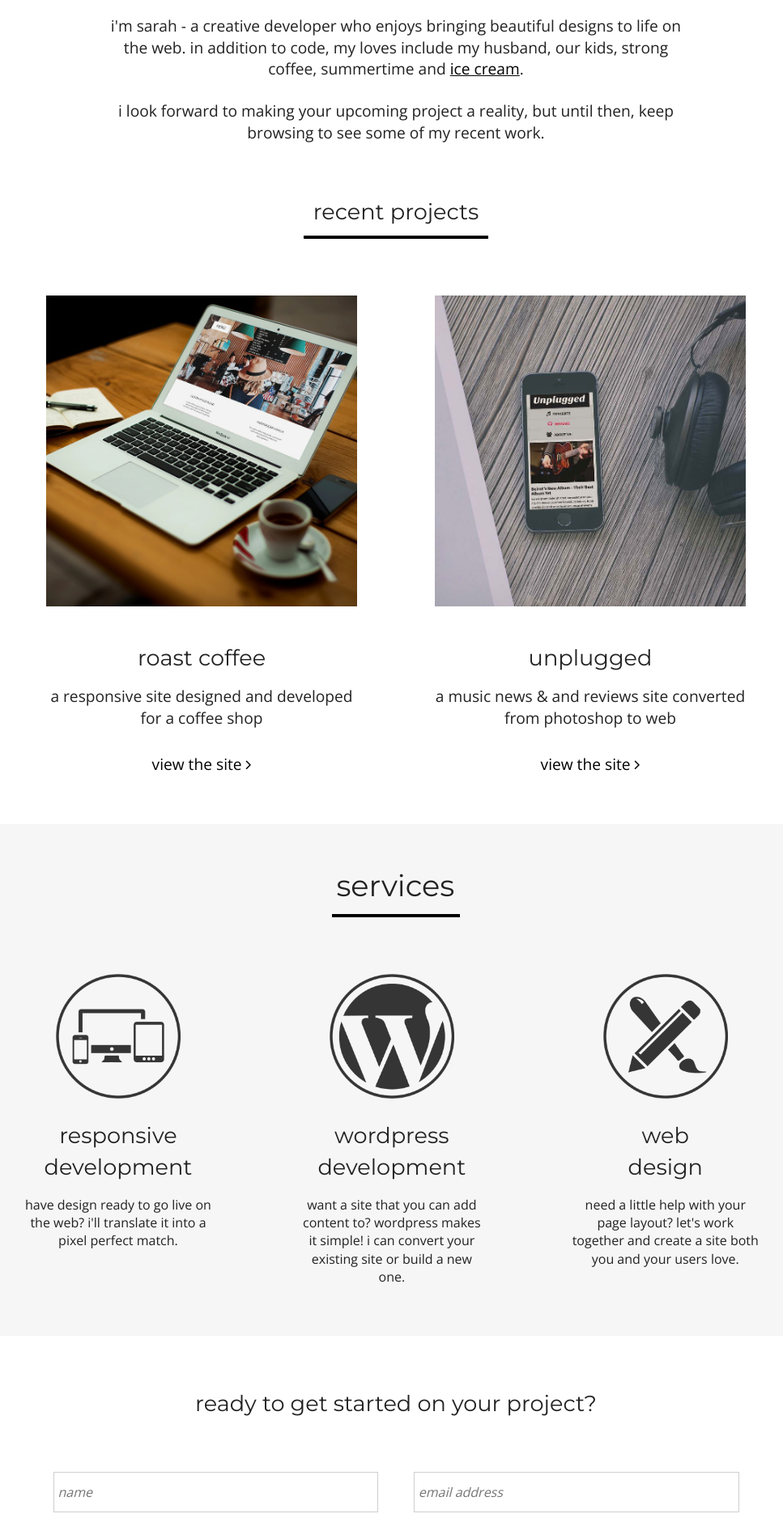
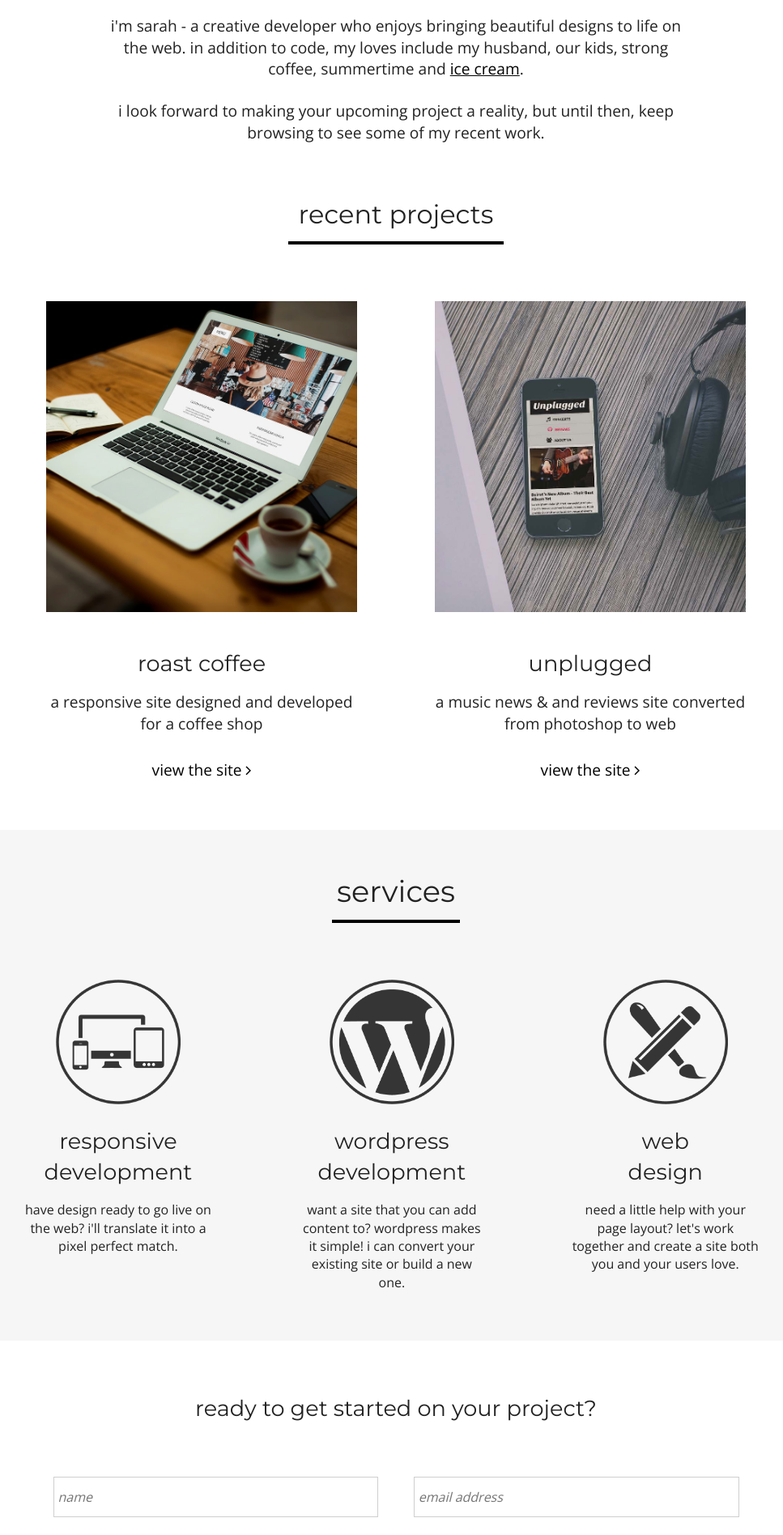
Before and after one commit to skiddhubbard/skiddhubbard.github.io, a Jekyll site: the page built from index.md, in a window 1280 px wide. Shown: the part 1009-2905 px from the top of the page at 81% size, without its empty margins (151-1118 px from the left). Built offline with Jekyll 4.4.1, drawn with Linux system fonts in a browser that asks for light colours; nearby versions of some CDN libraries.

Commit message:
changed header tags and font sizes back

```diff
--- a/_layouts/home.html
+++ b/_layouts/home.html
@@ -35,7 +35,7 @@ layout: default
 </section>
 <section id="work">
   <div class="work">
-    <h3 id="work-header">recent projects</h3>
+    <h2 id="work-header">recent projects</h2>
     <div class="work-item" id="work-1">
       <div class="work-image">
         <a href="https://cdn.rawgit.com/skiddhubbard/roast-coffee-house/master/index.html" target="_blank">
@@ -64,7 +64,7 @@ layout: default
 </section>
 <section id="services">
   <div class="services">
-    <h3 id="services-header">services</h3>
+    <h2 id="services-header">services</h2>
     <div class="service">
       <img class="service-img" src="assets/img/responsive.png"/>
       <div class="service-text">
--- a/_sass/site/_base.scss
+++ b/_sass/site/_base.scss
@@ -109,7 +109,7 @@ h1 {
 
 h2 {
   font-family: 'Montserrat', sans-serif;
-  font-size: 1.6em;
+  font-size: 1.7em;
   font-weight: 400;
   margin: 0px;
   text-align: center;
```
